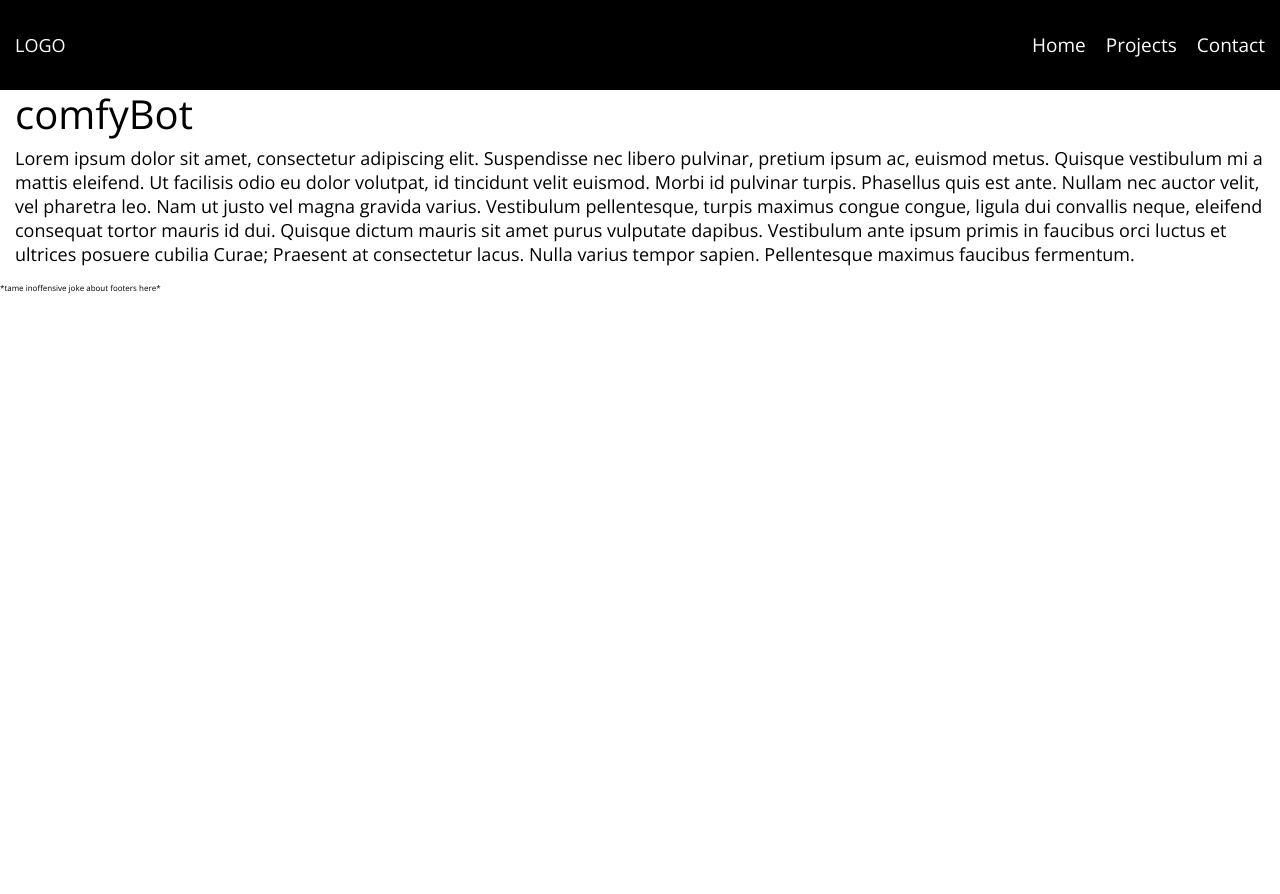
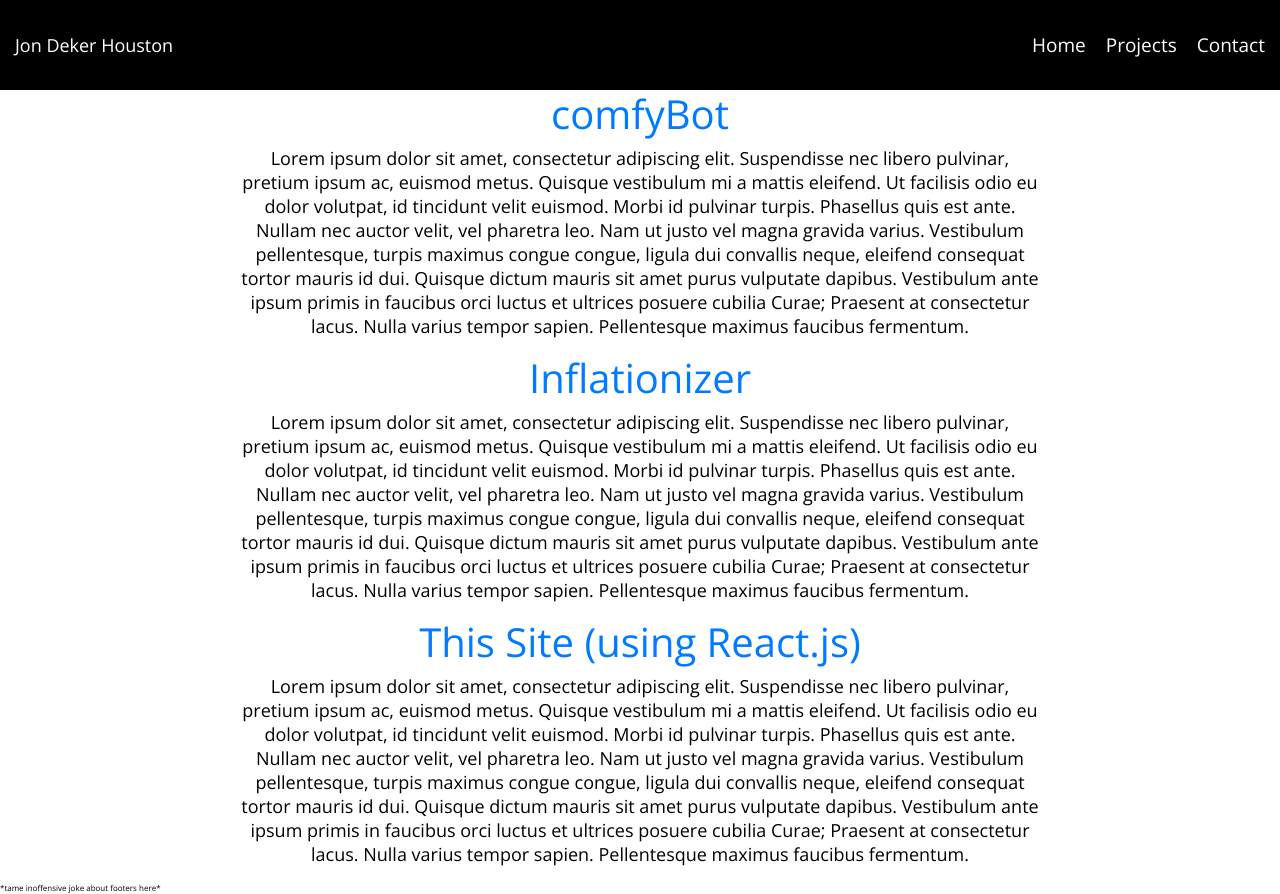
Before and after one commit to jondekerh/main, a React (Create React App) app: page /projects in a window 1280 px wide. Before the commit the page ends 800 px from the top, so only its background shows below. Built offline with nearby package versions, Linux system fonts and the light colour scheme.

Commit message:
added links

```diff
--- a/src/assets/css/default.min.css
+++ b/src/assets/css/default.min.css
@@ -1 +1 @@
-body{font-family:'Open Sans',sans-serif;font-size:18px;color:#010000;font-weight:400;font-style:normal}a{-webkit-transition:.4s ease-in-out;-moz-transition:.4s ease-in-out;transition:.4s ease-in-out;cursor:pointer}a:hover{color:#ff1755;-webkit-transition:.4s ease-in-out;-moz-transition:.4s ease-in-out;transition:.4s ease-in-out}.container-fluid{line-height:24px}header{position:relative;display:block;width:100%;background:#010000;color:#fff;height:90px}header .logo{position:absolute;top:50%;left:15px;-webkit-transform:translateY(-50%);-moz-transform:translateY(-50%);transform:translateY(-50%)}header nav,header nav ul,header nav ul li{margin:0;padding:0}header nav{position:absolute;top:50%;right:15px;-webkit-transform:translateY(-50%);-moz-transform:translateY(-50%);transform:translateY(-50%)}header nav ul li{list-style-type:none;display:inline-block;margin-right:20px}header nav ul li.third{margin:0}header nav ul li a{text-decoration:none!important;font-size:19px;line-height:normal;color:#fff}footer{font-size:8px}
+body{font-family:'Open Sans',sans-serif;font-size:18px;color:#010000;font-weight:400;font-style:normal}a{-webkit-transition:.4s ease-in-out;-moz-transition:.4s ease-in-out;transition:.4s ease-in-out;cursor:pointer}a:hover{color:#ff1755;-webkit-transition:.4s ease-in-out;-moz-transition:.4s ease-in-out;transition:.4s ease-in-out}.container-fluid{line-height:24px}header{position:relative;display:block;width:100%;background:#010000;color:#fff;height:90px}header .logo{position:absolute;top:50%;left:15px;-webkit-transform:translateY(-50%);-moz-transform:translateY(-50%);transform:translateY(-50%)}header nav,header nav ul,header nav ul li{margin:0;padding:0}header nav{position:absolute;top:50%;right:15px;-webkit-transform:translateY(-50%);-moz-transform:translateY(-50%);transform:translateY(-50%)}header nav ul li{list-style-type:none;display:inline-block;margin-right:20px}header nav ul li.contact{margin:0}header nav ul li a{text-decoration:none!important;font-size:19px;line-height:normal;color:#fff}.projectEntry{text-align:center}.projectEntry p{padding-left:225px;padding-right:225px}footer{font-size:8px}
--- a/src/assets/scss/default.scss
+++ b/src/assets/scss/default.scss
@@ -31,7 +31,7 @@
       display: inline-block;
       margin-right: 20px;
 
-      &.third {
+      &.contact {
         margin: 0;
       }
 
@@ -46,6 +46,15 @@
   }
 }
 
+.projectEntry {
+  text-align: center;
+
+  p {
+    padding-left: 225px;
+    padding-right: 225px;
+  }
+}
+
 footer {
   font-size: 8px;
 }
--- a/src/components/headerComponent/header.js
+++ b/src/components/headerComponent/header.js
@@ -9,18 +9,18 @@
       <header>
 
         <div className = 'logo'>
-          LOGO
+          Jon Deker Houston
         </div>
 
         <nav>
           <ul>
-            <li className = 'first'>
+            <li className = 'home'>
               <Link to='/main'>Home</Link>
             </li>
-            <li className = 'second'>
+            <li className = 'projects'>
               <Link to='/projects'>Projects</Link>
             </li>
-            <li className = 'third'>
+            <li className = 'contact'>
               <Link to='/contact'>Contact</Link>
             </li>
           </ul>
--- a/src/components/pages/projects.js
+++ b/src/components/pages/projects.js
@@ -5,13 +5,35 @@
     return (
       <div className = 'container-fluid'>
 
+        <div className = 'projectEntry'>
         <h1>
-          comfyBot
+          <a href = 'https://github.com/jondekerh/comfyBot'>comfyBot</a>
         </h1>
 
         <p>
           Lorem ipsum dolor sit amet, consectetur adipiscing elit. Suspendisse nec libero pulvinar, pretium ipsum ac, euismod metus. Quisque vestibulum mi a mattis eleifend. Ut facilisis odio eu dolor volutpat, id tincidunt velit euismod. Morbi id pulvinar turpis. Phasellus quis est ante. Nullam nec auctor velit, vel pharetra leo. Nam ut justo vel magna gravida varius. Vestibulum pellentesque, turpis maximus congue congue, ligula dui convallis neque, eleifend consequat tortor mauris id dui. Quisque dictum mauris sit amet purus vulputate dapibus. Vestibulum ante ipsum primis in faucibus orci luctus et ultrices posuere cubilia Curae; Praesent at consectetur lacus. Nulla varius tempor sapien. Pellentesque maximus faucibus fermentum.
         </p>
+        </div>
+
+        <div className = 'projectEntry'>
+        <h1>
+          <a href = 'https://github.com/jondekerh/Inflationizer'>Inflationizer</a>
+        </h1>
+
+        <p>
+        Lorem ipsum dolor sit amet, consectetur adipiscing elit. Suspendisse nec libero pulvinar, pretium ipsum ac, euismod metus. Quisque vestibulum mi a mattis eleifend. Ut facilisis odio eu dolor volutpat, id tincidunt velit euismod. Morbi id pulvinar turpis. Phasellus quis est ante. Nullam nec auctor velit, vel pharetra leo. Nam ut justo vel magna gravida varius. Vestibulum pellentesque, turpis maximus congue congue, ligula dui convallis neque, eleifend consequat tortor mauris id dui. Quisque dictum mauris sit amet purus vulputate dapibus. Vestibulum ante ipsum primis in faucibus orci luctus et ultrices posuere cubilia Curae; Praesent at consectetur lacus. Nulla varius tempor sapien. Pellentesque maximus faucibus fermentum.
+        </p>
+        </div>
+
+        <div className = 'projectEntry'>
+        <h1>
+          <a href = 'https://github.com/jondekerh/main'>This Site (using React.js)</a>
+        </h1>
+
+        <p>
+        Lorem ipsum dolor sit amet, consectetur adipiscing elit. Suspendisse nec libero pulvinar, pretium ipsum ac, euismod metus. Quisque vestibulum mi a mattis eleifend. Ut facilisis odio eu dolor volutpat, id tincidunt velit euismod. Morbi id pulvinar turpis. Phasellus quis est ante. Nullam nec auctor velit, vel pharetra leo. Nam ut justo vel magna gravida varius. Vestibulum pellentesque, turpis maximus congue congue, ligula dui convallis neque, eleifend consequat tortor mauris id dui. Quisque dictum mauris sit amet purus vulputate dapibus. Vestibulum ante ipsum primis in faucibus orci luctus et ultrices posuere cubilia Curae; Praesent at consectetur lacus. Nulla varius tempor sapien. Pellentesque maximus faucibus fermentum.
+        </p>
+        </div>
 
       </div>
     );
```
